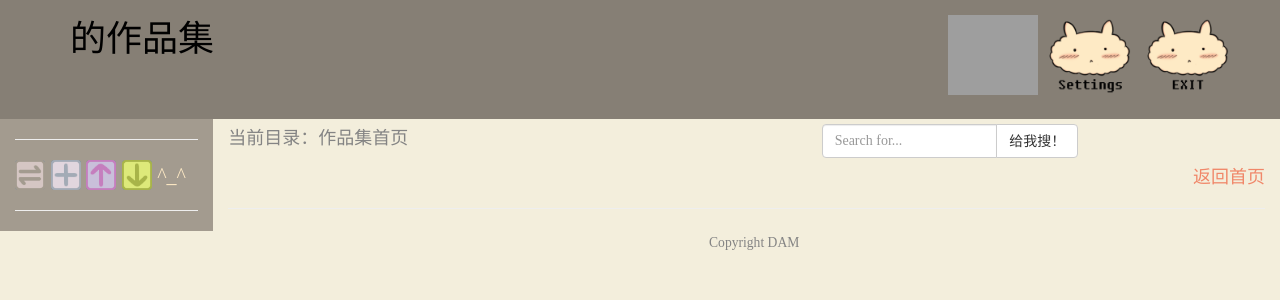
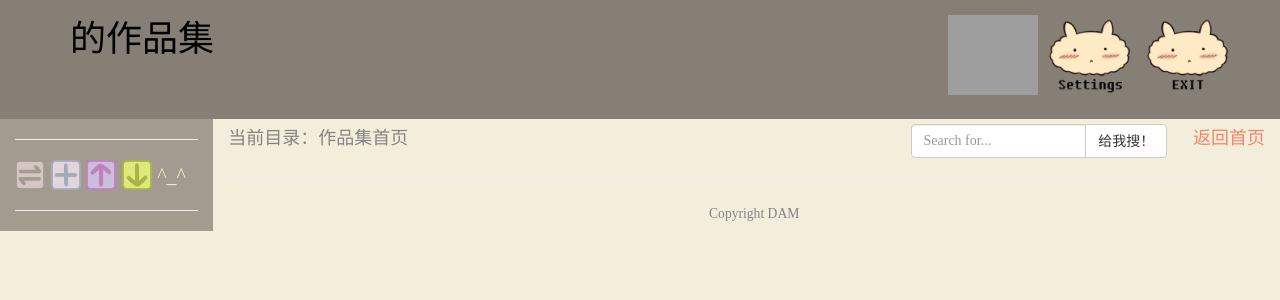
Before and after one commit to YunzheZJU/Berryfolio, a Flask app: template berryfolio/templates/portfolio.html in a window 1280 px wide; the page is wider, and only the part inside the window is pictured. Shown: the top 300 px of that part. Run offline with Flask 2, Linux system fonts and the light colour scheme; the template is opened without the code that fills it, so the values that code supplies are empty; parts of the project's set-up code (start-up, migrations or seed data) failed here and were passed over; some libraries are stand-ins or nearby versions; some web fonts are replaced; grey boxes are pictures that could not be loaded.

Commit message:
更新col

```diff
--- a/berryfolio/templates/portfolio.html
+++ b/berryfolio/templates/portfolio.html
@@ -66,7 +66,7 @@
     <!-- 右边的展示区 -->
     <div class="col-md-10">
         <div class="row">
-            <div class="col-md-6"><h4>当前目录：<span id="curdir">作品集首页</span></h4></div>
+            <div class="col-md-7"><h4>当前目录：<span id="curdir">作品集首页</span></h4></div>
             <div class="col-md-3">
                 <form class="form-horizontal" method="post" action="{{ url_for('search') }}">
                     <div class="input-group" style="margin-top:5px;margin-right: -80px;margin-left: 60px; ">
@@ -81,7 +81,7 @@
                     </div><!-- /input-group -->
                 </form>
             </div>
-            <div class="col-md-6"><h4><a href="#" class="pull-right" style="color: #f08769">返回首页</a></h4></div>
+            <div class="col-md-2"><h4><a href="#" class="pull-right" style="color: #f08769">返回首页</a></h4></div>
         </div>
         <hr>
         <div class="row col-md-12" id="show">
```
